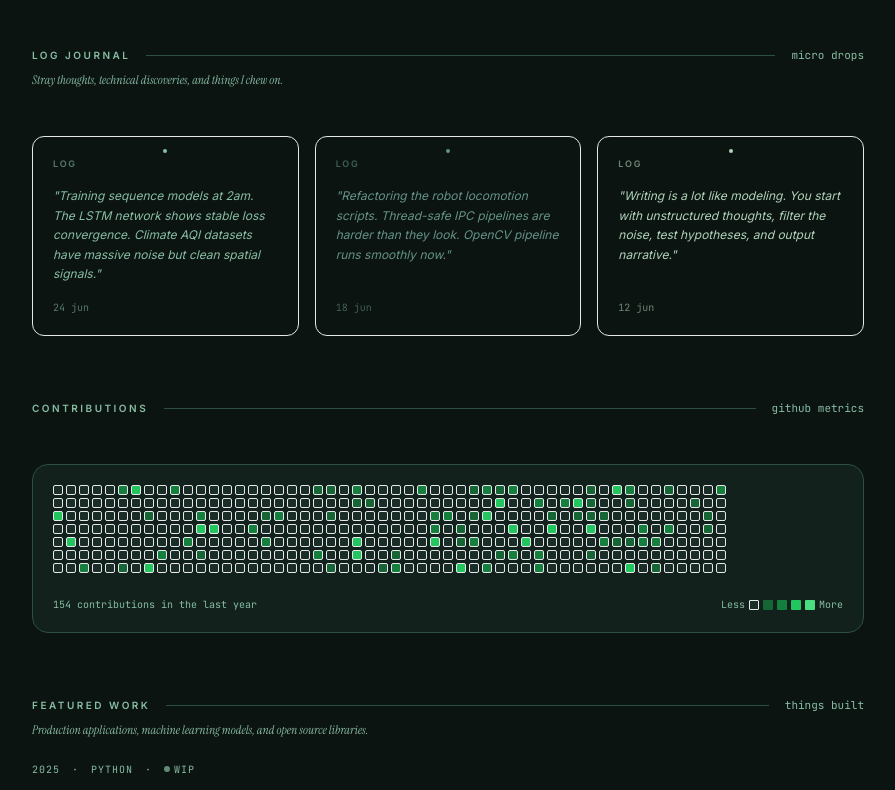
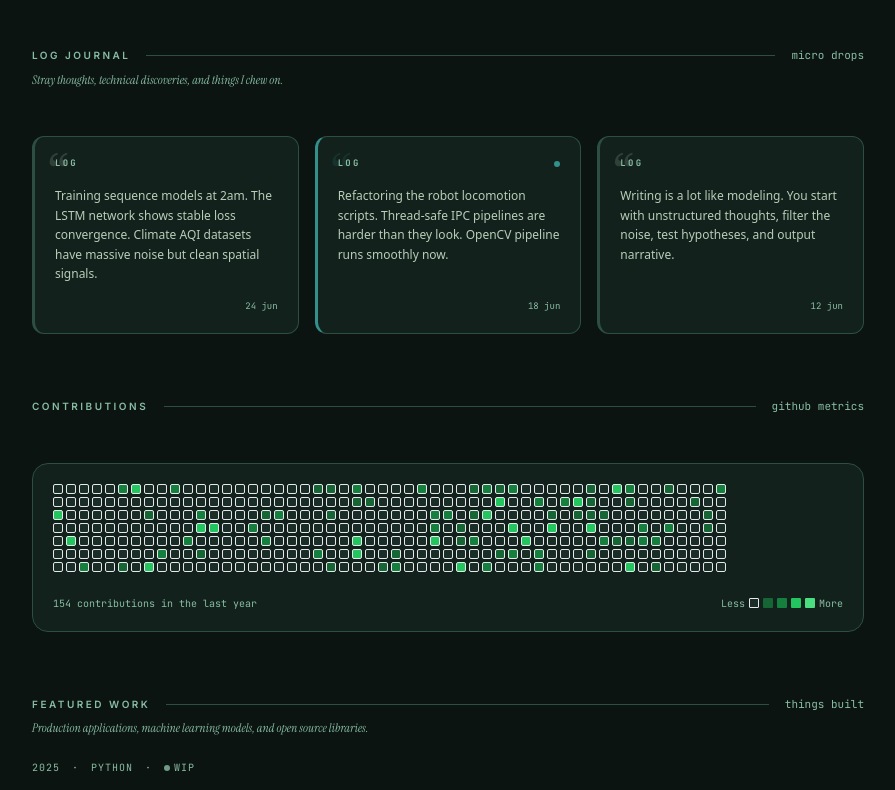
Before and after one commit to geetikavasistha-01/Geetika-s-Portfolio, a React (Vite) app in the folder frontend/: page / in a window 1280 px wide. Shown: the part 940-1730 px from the top of the page, without its empty margins (192-1087 px from the left). Built offline with nearby package versions, Linux system fonts and the light colour scheme; no server answers; a web font is replaced by a local one.

Commit message:
feat: align footer, fix carousel clipping, shorten captions, remove videos section, and redesign LogCards with motion

```diff
--- a/frontend/src/components/home/LogCards.tsx
+++ b/frontend/src/components/home/LogCards.tsx
@@ -1,21 +1,25 @@
 import React from 'react';
 import { useQuery } from '@tanstack/react-query';
+import { motion } from 'framer-motion';
 import { api } from '../../lib/api';
 import { Log } from '../../types';
 import { useUIStore } from '../../store/uiStore';
 
 const colorStyles = {
   amber: {
-    cardClass: "bg-amber-500/5 border border-amber-500/10 dark:bg-amber-950/20 dark:border-amber-900/30 text-[#8a5f1e] dark:text-amber",
-    dotClass: "bg-[#8a5f1e] dark:bg-amber"
+    borderClass: "border-l-amber-500 dark:border-l-amber-400",
+    textAccent: "text-amber-600 dark:text-amber-400",
+    dotClass: "bg-amber-500 dark:bg-amber-400"
   },
   teal: {
-    cardClass: "bg-teal-500/5 border border-teal-500/10 dark:bg-teal-950/20 dark:border-teal-900/30 text-[#1f6682] dark:text-teal",
-    dotClass: "bg-[#1f6682] dark:bg-teal"
+    borderClass: "border-l-[#34908B] dark:border-l-[#34908B]",
+    textAccent: "text-[#34908B] dark:text-[#34908B]",
+    dotClass: "bg-[#34908B] dark:bg-[#34908B]"
   },
   rose: {
-    cardClass: "bg-rose-500/5 border border-rose-500/10 dark:bg-rose-950/20 dark:border-rose-900/30 text-[#7e3b4a] dark:text-rose",
-    dotClass: "bg-[#7e3b4a] dark:bg-rose"
+    borderClass: "border-l-rose-500 dark:border-l-rose-400",
+    textAccent: "text-rose-600 dark:text-rose-400",
+    dotClass: "bg-rose-500 dark:bg-rose-400"
   }
 };
 
@@ -39,6 +43,28 @@ const defaultLogs: Log[] = [
     published: true
   }
 ];
+
+const containerVariants = {
+  hidden: {},
+  visible: {
+    transition: {
+      staggerChildren: 0.08
+    }
+  }
+};
+
+const itemVariants = {
+  hidden: { opacity: 0, y: 16 },
+  visible: {
+    opacity: 1,
+    y: 0,
+    transition: {
+      type: "spring",
+      stiffness: 180,
+      damping: 20
+    }
+  }
+};
 
 export default function LogCards() {
   const { recruiterMode } = useUIStore();
@@ -68,35 +94,50 @@ export default function LogCards() {
   if (recruiterMode) return null;
 
   return (
-    <div className="grid grid-cols-1 sm:grid-cols-3 gap-4 w-full mt-6">
+    <motion.div
+      variants={containerVariants}
+      initial="hidden"
+      whileInView="visible"
+      viewport={{ once: true, margin: "-40px" }}
+      className="grid grid-cols-1 sm:grid-cols-3 gap-4 w-full mt-6"
+    >
       {logs.slice(0, 3).map((log, index) => {
         const color = log.accentColor || 'amber';
-        const style = colorStyles[color];
+        const style = colorStyles[color] || colorStyles.amber;
         return (
-          <div
+          <motion.div
             key={log._id || index}
-            className={`rounded-xl p-5 flex flex-col justify-between min-h-[160px] relative transition-transform duration-300 hover:scale-[1.01] hover:brightness-[1.03] select-none ${style.cardClass}`}
+            variants={itemVariants}
+            className={`rounded-xl p-5 border border-border border-l-[3px] ${style.borderClass} bg-surface transition-all duration-300 relative select-none flex flex-col justify-between min-h-[160px] hover:-translate-y-1 hover:shadow-md hover:shadow-zinc-200/50 dark:hover:shadow-zinc-950/40 hover:border-zinc-300 dark:hover:border-zinc-700`}
           >
-            {/* Small glowing dot */}
-            <div className={`w-1 h-1 rounded-full absolute top-3 left-1/2 -translate-x-1/2 ${style.dotClass}`} />
-
-            {/* Category title */}
-            <span className="text-[9px] tracking-[0.2em] font-semibold uppercase opacity-60">
-              LOG
+            {/* Opening Quote flourish background */}
+            <span className={`absolute top-2 left-3 text-5xl font-serif select-none pointer-events-none opacity-[0.08] dark:opacity-[0.15] ${style.textAccent}`}>
+              “
             </span>
 
-            {/* Content */}
-            <p className="my-4 text-xs leading-relaxed italic">
-              "{log.content}"
+            {/* Header Row */}
+            <div className="flex items-center justify-between w-full relative z-10">
+              <span className="text-[9px] tracking-[0.25em] font-mono font-bold text-text3 uppercase select-none">
+                LOG
+              </span>
+              {/* Small accent dot */}
+              <div className={`w-1.5 h-1.5 rounded-full ${style.dotClass}`} />
+            </div>
+
+            {/* Content text (without literal quote marks) */}
+            <p className="my-4 text-[12px] leading-relaxed text-text2 font-sans font-normal relative z-10">
+              {log.content}
             </p>
 
-            {/* Date */}
-            <div className="text-[10px] font-mono opacity-60 mt-auto">
-              {formatDate(log.date)}
+            {/* Date at the bottom-right */}
+            <div className="flex justify-end w-full mt-auto relative z-10">
+              <span className="text-[9px] font-mono text-text3 font-medium select-none">
+                {formatDate(log.date)}
+              </span>
             </div>
-          </div>
+          </motion.div>
         );
       })}
-    </div>
+    </motion.div>
   );
 }
--- a/frontend/src/components/home/OnLoop.tsx
+++ b/frontend/src/components/home/OnLoop.tsx
@@ -11,49 +11,49 @@ const loopItems: DropItem[] = [
   {
     time: "MOVIE · SUSPENSE",
     name: "Enola Holmes",
-    collection: "A clever, fast-paced detective mystery full of wit and sisterly rebellion.",
+    collection: "clever & witty",
     imageSrc: enolaHolmes
   },
   {
     time: "ANIME · LEGENDARY",
     name: "One Piece",
-    collection: "An epic tale of freedom, dreams, and companionship across the grand line.",
+    collection: "freedom & dreams",
     imageSrc: "https://cdn.myanimelist.net/images/anime/1244/138851.jpg"
   },
   {
     time: "ANIME · COMFORT ZONE",
     name: "Non Non Biyori",
-    collection: "Nyanpasu! A heartwarming, peaceful slice-of-life comedy in the Japanese countryside.",
+    collection: "peaceful comfort watch",
     imageSrc: renge
   },
   {
     time: "SERIES · COMFORT ZONE",
     name: "Ted Lasso",
-    collection: "Believing in believe, leadership with kindness, and mental health in sports.",
+    collection: "kindness in leadership",
     imageSrc: tedLasso
   },
   {
     time: "SERIES · COMEDY",
     name: "Brooklyn Nine-Nine",
-    collection: "Nine-nine! Peak workplace humor, outstanding characters, and hot damn cold opens.",
+    collection: "peak workplace comedy",
     imageSrc: brooklyn99
   },
   {
     time: "THE HOUR · EP 24",
     name: "Code Geass R2",
-    collection: "lelouch sets the stage for zero requiem. still my favourite hour of television.",
+    collection: "favourite hour ever",
     imageSrc: "https://cdn.myanimelist.net/images/anime/4/9391.jpg"
   },
   {
     time: "ON LOOP",
     name: "Steins;Gate",
-    collection: "gets better every rewatch. el psy congroo.",
+    collection: "el psy congroo",
     imageSrc: "https://cdn.myanimelist.net/images/anime/15/24184.jpg"
   },
   {
     time: "COMFORT CHARACTERS",
     name: "Kazuma & Takuma",
-    collection: "the twins from gakuen babysitters. if you know, you know.",
+    collection: "if you know",
     imageSrc: "https://cdn.myanimelist.net/images/anime/11/89497.jpg"
   }
 ];
--- a/frontend/src/components/layout/Footer.tsx
+++ b/frontend/src/components/layout/Footer.tsx
@@ -10,7 +10,7 @@ export default function Footer() {
   };
 
   return (
-    <footer className="w-full max-w-[720px] mx-auto px-6 py-12 mt-12 border-t border-border relative z-10">
+    <footer className="w-full max-w-[880px] mx-auto px-6 py-12 mt-6 border-t border-border relative z-10">
       {/* Top Links Row */}
       <div className="flex flex-wrap gap-x-6 gap-y-2 mb-8 text-xs text-text3">
         <a href="#newsletter" className="hover:text-text1 transition-colors">Newsletter</a>
--- a/frontend/src/components/layout/PageWrapper.tsx
+++ b/frontend/src/components/layout/PageWrapper.tsx
@@ -13,7 +13,7 @@ export default function PageWrapper({ children }: PageWrapperProps) {
       animate={{ opacity: 1, y: 0 }}
       exit={{ opacity: 0, y: -8 }}
       transition={{ duration: 0.3, ease: 'easeOut' }}
-      className="max-w-[880px] mx-auto px-6 pt-32 pb-20 w-full z-10 relative flex flex-col"
+      className="max-w-[880px] mx-auto px-6 pt-32 pb-8 w-full z-10 relative flex flex-col"
     >
       {children}
       <PagePagination />
--- a/frontend/src/components/ui/product-drop-card.tsx
+++ b/frontend/src/components/ui/product-drop-card.tsx
@@ -57,7 +57,7 @@ export const ProductDropCard = ({
   const rotations = ['rotate-[-4deg]', 'rotate-[1deg]', 'rotate-[3deg]', 'rotate-[-2deg]', 'rotate-[2deg]'];
 
   return (
-    <div className="w-full max-w-4xl mx-auto overflow-hidden select-none">
+    <div className="w-full max-w-4xl mx-auto select-none">
       {/* Header Row */}
       <div className="flex items-center justify-between mb-8">
         <div>
@@ -89,7 +89,7 @@ export const ProductDropCard = ({
       </div>
 
       {/* Carousel Viewport */}
-      <div className="overflow-hidden py-4 px-1">
+      <div className="overflow-hidden py-6 px-6 -mx-6">
         <div
           className="flex gap-6 transition-transform duration-500 ease-in-out"
           style={{
--- a/frontend/src/pages/Home.tsx
+++ b/frontend/src/pages/Home.tsx
@@ -6,7 +6,6 @@ import GitHubHeatmap from '../components/home/GitHubHeatmap';
 import FeaturedProjects from '../components/home/FeaturedProjects';
 import LabNotebook from '../components/home/LabNotebook';
 import LatestWriting from '../components/home/LatestWriting';
-import Videos from '../components/home/Videos';
 import AMAPreview from '../components/home/AMAPreview';
 import OnLoop from '../components/home/OnLoop';
 import SectionHeader from '../components/ui/SectionHeader';
@@ -69,12 +68,7 @@ export default function Home() {
       />
       <LatestWriting />
 
-      {/* 9. Videos */}
-      <SectionHeader
-        label="demonstrations"
-        rightElement={<span>videos</span>}
-      />
-      <Videos />
+
 
       {/* 10. AMA Preview */}
       <SectionHeader
```
